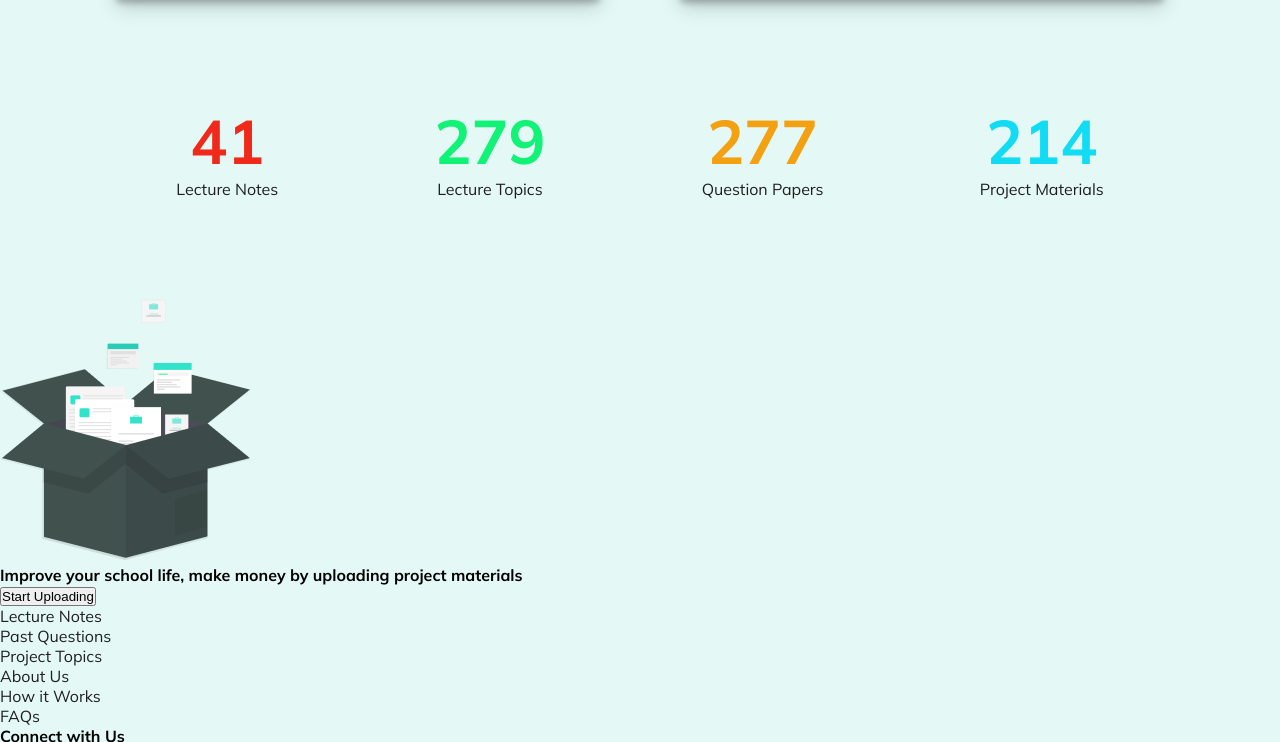
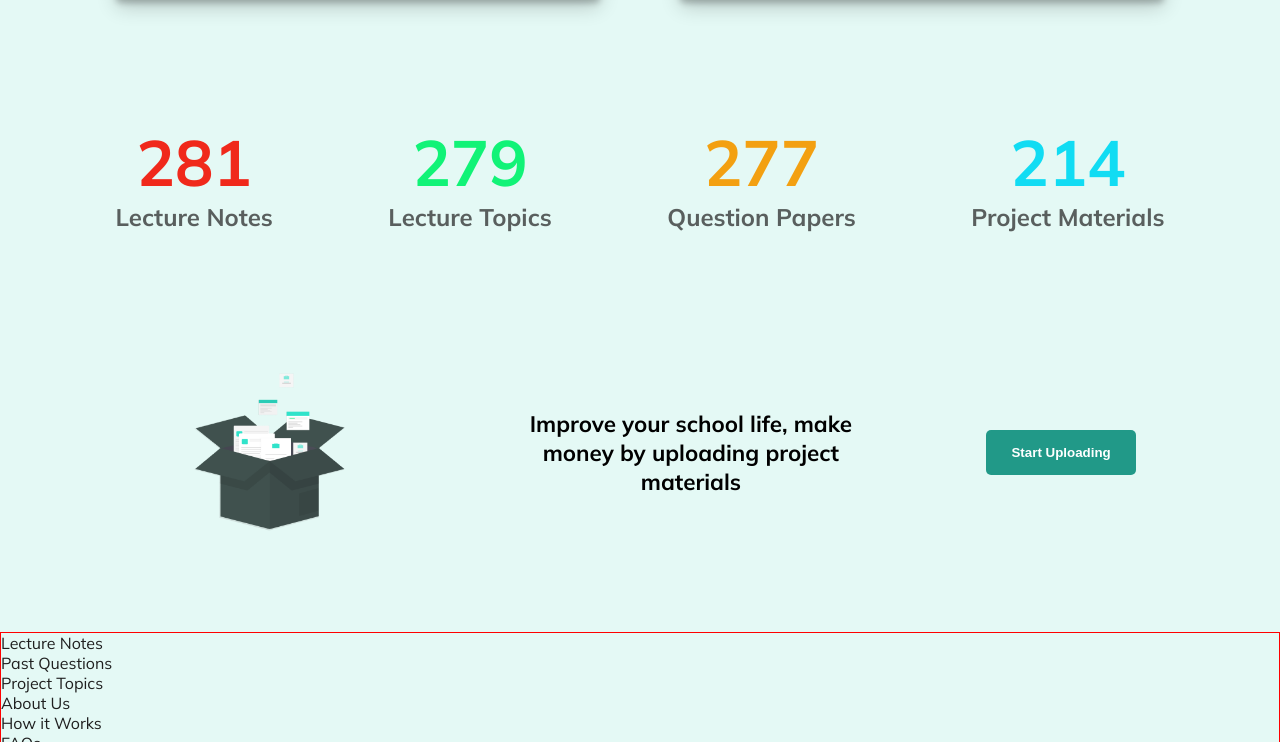
Before and after one commit to cherishebojudah/greenbrain, a plain HTML site: page index.html in a window 1280 px wide. Shown: the part 1693-2435 px from the top of the page. Drawn offline with Linux system fonts and the light colour scheme.

Commit message:
fixed collection area and added css styling

```diff
--- a/css/main.css
+++ b/css/main.css
@@ -110,7 +110,7 @@ a {
 
 @keyframes hero-img {
     0%   {top: 0px;}
-    50%  {top: 20px;}
+    50%  {top: 50px;}
     100% {top:0px;}
 }
 
@@ -167,7 +167,7 @@ a {
     display: flex;
     justify-content: space-evenly;
     align-items: center;
-    padding: 20px;
+    padding: 40px 0;
     background: url('../images/bkgrd1.png') repeat;
 }
 
@@ -180,24 +180,73 @@ a {
 
 #num-fig1 {
     color: #f0291b;
-    font-size: 3.85rem;
+    font-size: 4rem;
     font-weight: bold;
 }
 
 #num-fig2 {
     color: #11f377;
-    font-size: 3.85rem;
+    font-size: 4rem;
     font-weight: bold;
 }
 
 #num-fig3 {
     color: #f3a011;
-    font-size: 3.85rem;
+    font-size: 4rem;
     font-weight: bold;
 }
 
 #num-fig4 {
     color: #11dcf3;
-    font-size: 3.85rem;
+    font-size: 4rem;
     font-weight: bold;
 }
+
+.numerics-area p {
+    font-size: 1.5rem;
+    font-weight: bold;
+    opacity: 0.7;
+}
+
+/* COLLECTION SECTION */
+
+.collection-section {
+    height: 45vh;
+    display: flex;
+    justify-content: space-evenly;
+    align-items: center;
+    padding: 60px 45px;
+}
+
+.collection-box {
+    display: flex;
+    justify-content: center;
+    align-items: center;
+}
+
+.collection-img {
+    width: 60%;
+}
+
+.collection-txt {
+    width: 33%;
+    font-size: 1.4rem;
+    text-align: center;
+}
+
+.collection-btn {
+    padding: 15px 25px;
+    background-color: #219988;
+    color: #ffffff;
+    font-weight: bold;
+    border: none;
+    border-radius: 5px;
+    outline: none;
+}
+
+.collection-btn:hover {
+    cursor: pointer;
+    background-color: rgb(3, 56, 50);
+}
+
+/* FOOTER SECTION */
--- a/index.html
+++ b/index.html
@@ -76,7 +76,7 @@
     <div class="numerics-area" >
         <div class="">
             <a class="num-txts" href="./pages/lecturenotes.html">
-                <h4 id="num-fig1">41</h4>
+                <h4 id="num-fig1">281</h4>
                 <p>Lecture Notes</p>
             </a>
         </div>
@@ -101,37 +101,36 @@
     </div>
 
 
-    <div class="container-fluid collection-box" style="background-color: #e4f9f5; padding-top: 80px;">
-        <div class="row">
-            <div class="col-xl-4 col-lg-4 col-md-4 col-sm-12 col-xs-12">
-                <img src="./images/collection_box.png" class="collection-img" alt="">
-            </div>
-            <div class="col-xl-4 col-lg-4 col-md-4 col-sm-12 col-xs-12">
-                <h4 class="collection-hdr">Improve your school life, make money by uploading project materials</h4>
-            </div>
-            <div class="col-xl-4 col-lg-4 col-md-4 col-sm-12 col-xs-12">
-                <button type="button" class="btn btn-info collection-btn">Start Uploading</button>
-            </div>
+    <div class="collection-section">
+        <div class="collection-box">
+            <img src="./images/collection_box.png" class="collection-img" alt="">
+        </div>
+        <div class="collection-txt">
+            <h4 class="collection-hdr">Improve your school life, make money by uploading project materials</h4>
+        </div>
+        <div class="collection-button">
+            <button type="button" class="collection-btn">Start Uploading</button>
         </div>
     </div>
 
-    <div class="container-fluid footer-area">
-        <div class="row">
-            <div class="col-xl-3 col-lg-3 col-md-3 col-sm-12 col-xs-12 footer-divs">
+
+   <div class="footer-section" style="border: 1px solid red;">
+        <div class="footer-nav" >
+            <div class="footer-divs">
                 <ul>
                     <li><a href="lecturenotes.html">Lecture Notes</a></li>
                     <li><a href="past questions.html">Past Questions</a></li>
                     <li><a href="projects.html">Project Topics</a></li>
                 </ul>
             </div>
-            <div class="col-xl-3 col-lg-3 col-md-3 col-sm-12 col-xs-12 footer-divs">
+            <div class="footer-divs">
                 <ul>
                     <li><a href="#">About Us</a></li>
                     <li><a href="#">How it Works</a></li>
                     <li><a href="#">FAQs</a></li>
                 </ul>
             </div>
-            <div class="col-xl-3 col-lg-3 col-md-3 col-sm-12 col-xs-12 footer-divs" id="footer-div3">
+            <div class="footer-divs" id="footer-div3">
                 <strong>Connect with Us</strong>
                 <ul>
                     <li><a href="#"><i class="fab fa-twitter"></i></a></li>
@@ -144,10 +143,10 @@
             </div>
         </div>
 
-        <div class="row cpyrt-txt">
-            <div class="col-xl-12 col-lg-12 col-md-12 col-sm-12 col-xs-12">greenbrain 2020</div>
+        <div class="copyright">
+            <div class="cpyrt-txt">greenbrain 2020</div>
         </div>
-    </div>
+   </div>
 
 </body>
 
```
